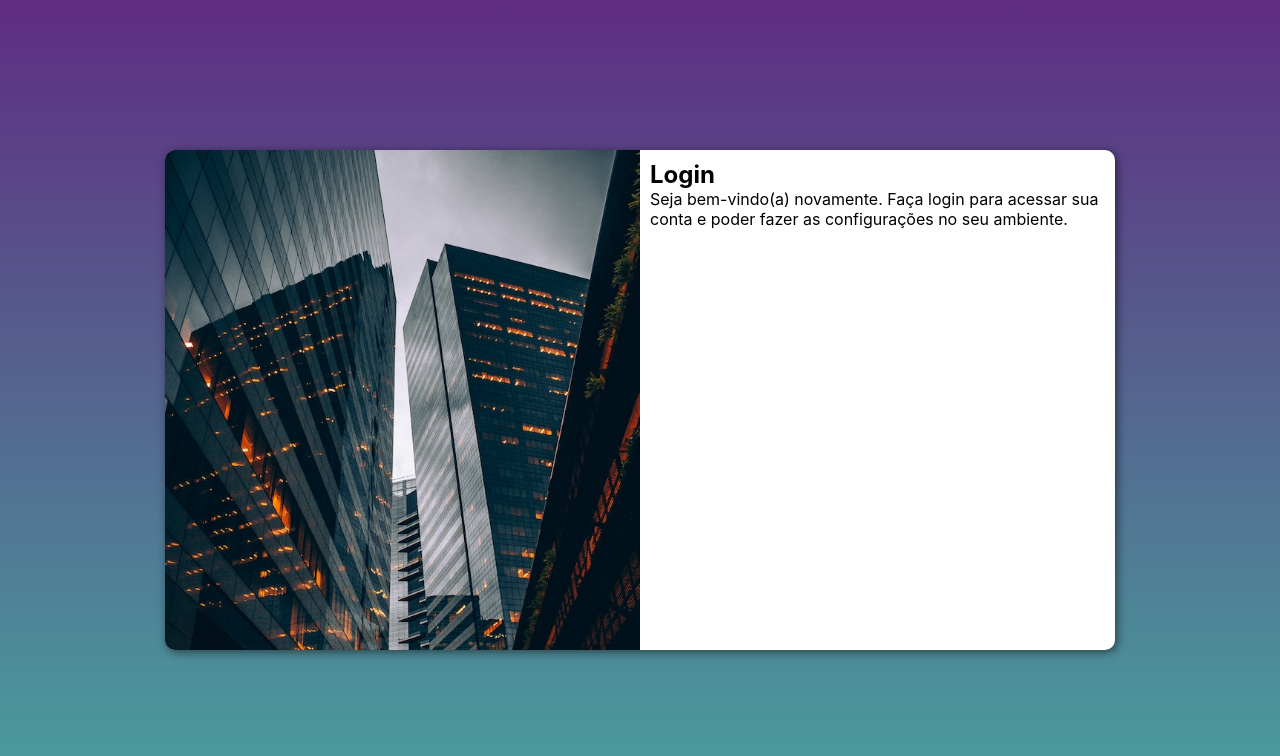
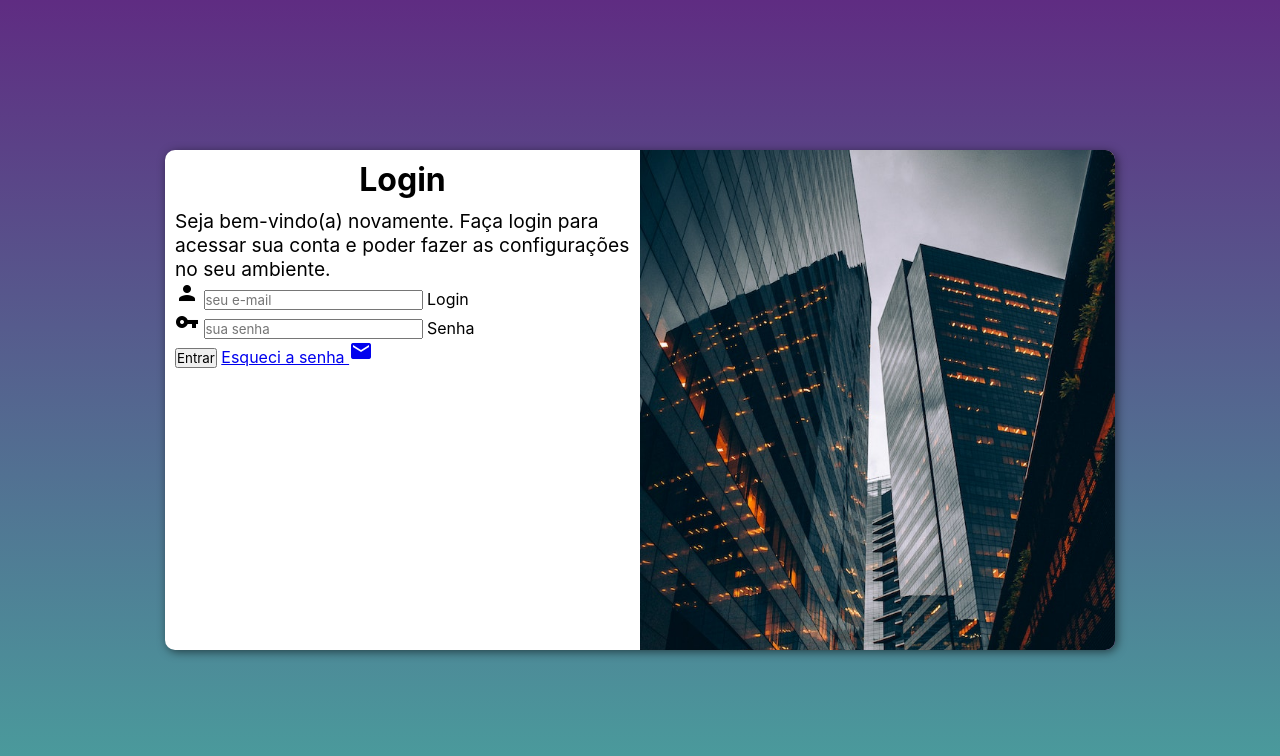
Before and after one commit to lucasmoneche/projeto-login, a plain HTML site: page index.html in a window 1280 px wide. Drawn offline with Linux system fonts and the light colour scheme.

Commit message:
formulário

```diff
--- a/estilos/media-query.css
+++ b/estilos/media-query.css
@@ -34,13 +34,21 @@
     }
 
     section#login > div#imagem {
-        float: left;
+        float: right;
         width: 50%;
         height: 100%;
     }
 
     section#login > div#formulario {
-        float: right;
+        float: left;
         width: 50%;
     }
+
+    div#formulario > h1 {
+        font-size: 2em;
+    }
+
+    div#formulario > p {
+        font-size: 1.2em;
+    }
 }
--- a/estilos/style.css
+++ b/estilos/style.css
@@ -46,3 +46,12 @@ section#login > div#formulario {
     display: block;
     padding: 10px;
 }
+
+div#formulario > h1 {
+    text-align: center;
+    margin-bottom: 10px;
+}
+
+div#formulario > p {
+    font-size: 0.8em;
+}
--- a/index.html
+++ b/index.html
@@ -6,6 +6,7 @@
     <meta name="viewport" content="width=device-width, initial-scale=1.0">
     <link rel="stylesheet" href="estilos/style.css">
     <link rel="stylesheet" href="estilos/media-query.css">
+    <link rel="stylesheet" href="https://fonts.googleapis.com/icon?family=Material+Icons"/>
     <title>Login</title>
 </head>
 <body>
@@ -17,8 +18,19 @@
             <div id="formulario">
                 <h1>Login</h1>
                 <p>Seja bem-vindo(a) novamente. Faça login para acessar sua conta e poder fazer as configurações no seu ambiente.</p>
-                <form action="login.php" method="post">
-
+                <form action="login.php" method="post" autocomplete="on">
+                    <div class="campo">
+                        <i class="material-icons">person</i>
+                        <input type="email" name="email" id="ilogin" autocomplete="email" placeholder="seu e-mail" required>
+                        <label for="login">Login</label>
+                    </div>
+                    <div class="campo">
+                        <i class="material-icons">vpn_key</i>
+                        <input type="password" name="senha" id="isenha" autocomplete="current-password" placeholder="sua senha" required>
+                        <label for="isenha">Senha</label>
+                    </div>
+                    <input type="submit" value="Entrar">
+                    <a href="esqueci.html">Esqueci a senha <i class="material-icons">mail</i></a>
                 </form>
             </div>
         </section>
```
